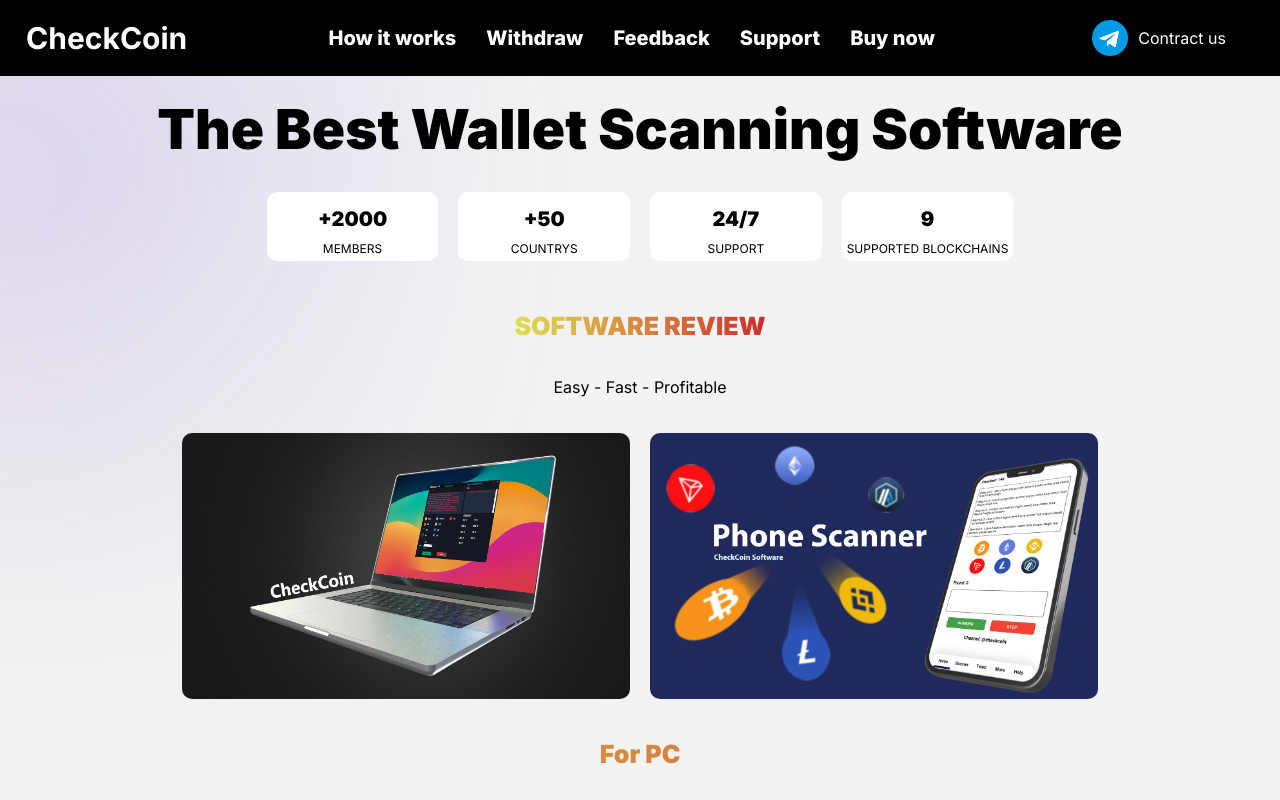
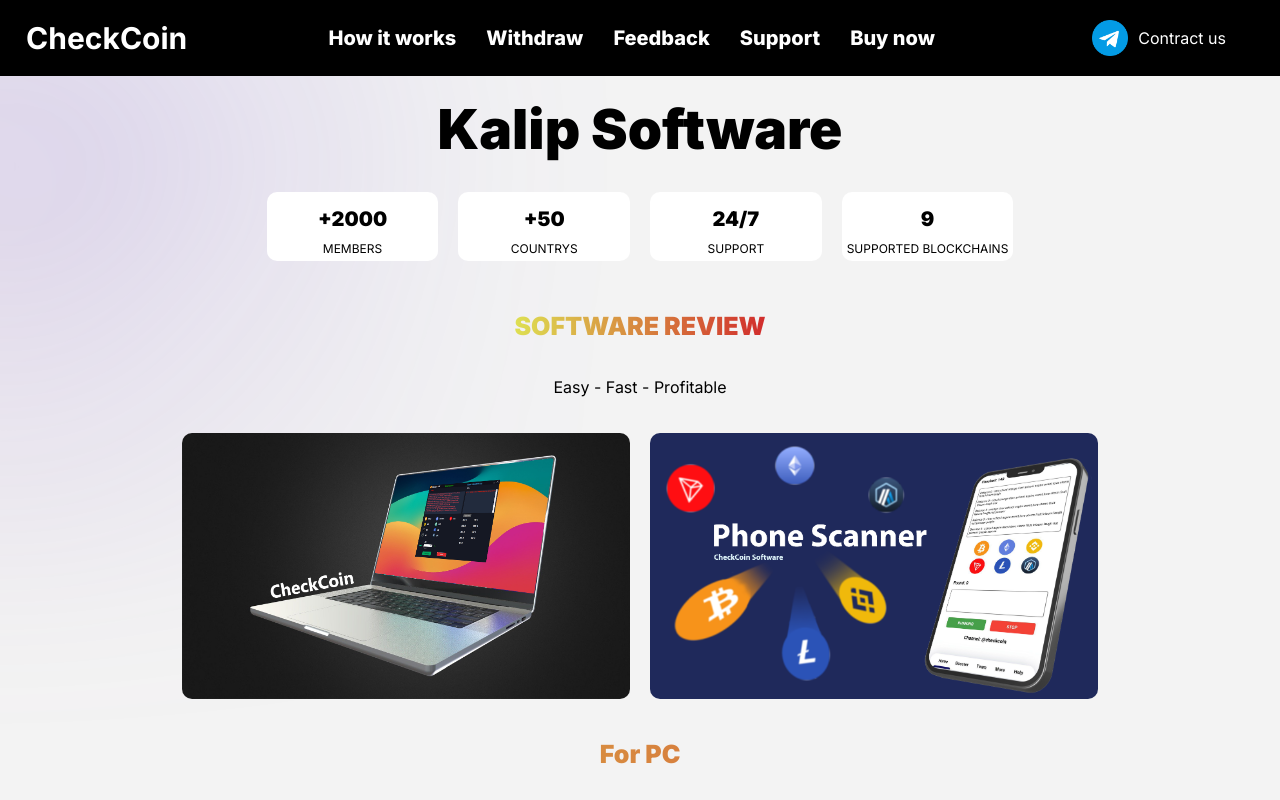
Before and after one commit to cheasomnanglol12/Kak, a plain HTML site: page index.html in a window 1280 px wide. Shown: the top 800 px of the page. Drawn offline with Linux system fonts and the light colour scheme.

Commit message:
Update index.html

```diff
--- a/index.html
+++ b/index.html
@@ -36,7 +36,7 @@
         <!-- <div class="blur-3"></div> -->
         <div class="main">
             <div class="line">
-                <span>The Best Wallet Scanning Software</span>
+                <span>Kalip Software</span>
             </div>
             <div class="container-info">
                 <div class="card-main">
```
